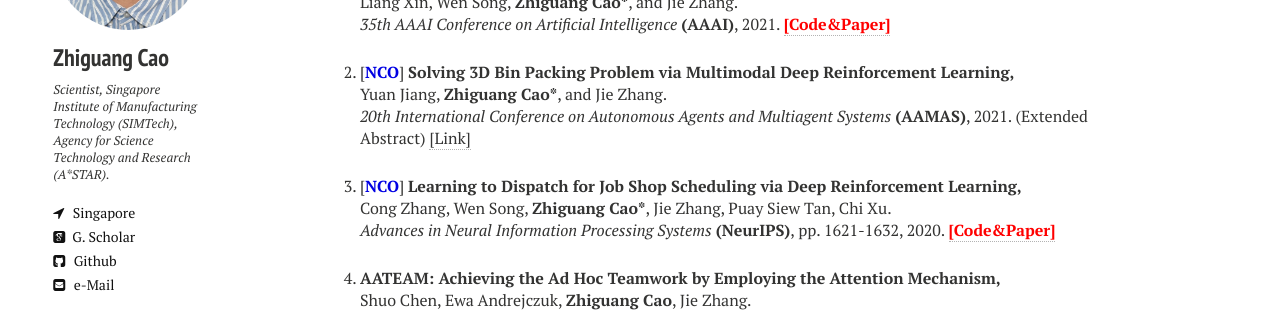
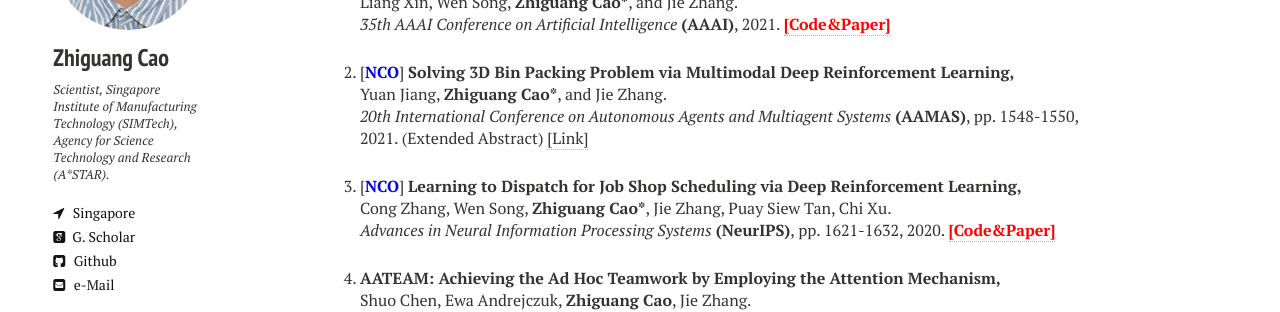
Before and after one commit to zhiguangcaosg/zhiguangcaosg.github.io, a Jekyll site: the page built from publications.md, in a window 1280 px wide and 900 px high. Shown: the part 272-584 px from the top of the window. Built offline with Jekyll 4.4.1, drawn with Linux system fonts in a browser that asks for light colours; nearby versions of some CDN libraries.

Commit message:
Update publications.html

```diff
--- a/_layouts/publications.html
+++ b/_layouts/publications.html
@@ -102,7 +102,7 @@ div.bibtex pre { font-size: 75%; overflow: auto;  width: 100%; padding: 0em 0em;
 <p>
 [<font color="#0000E3"><b>NCO</b></font>] <b>Solving 3D Bin Packing Problem via Multimodal Deep Reinforcement Learning,</b>
 <br>Yuan Jiang, <b>Zhiguang Cao*</b>, and Jie Zhang.<br>
-<i>20th International Conference on Autonomous Agents and Multiagent Systems</i> <b>(AAMAS)</b>, 2021. (Extended Abstract)  <a href="http://www.ifaamas.org/Proceedings/aamas2021/pdfs/p1548.pdf"  target="_blank">[Link]</a>
+<i>20th International Conference on Autonomous Agents and Multiagent Systems</i> <b>(AAMAS)</b>, pp. 1548-1550, 2021. (Extended Abstract)  <a href="http://www.ifaamas.org/Proceedings/aamas2021/pdfs/p1548.pdf"  target="_blank">[Link]</a>
 </p>
 </li>
 
```
